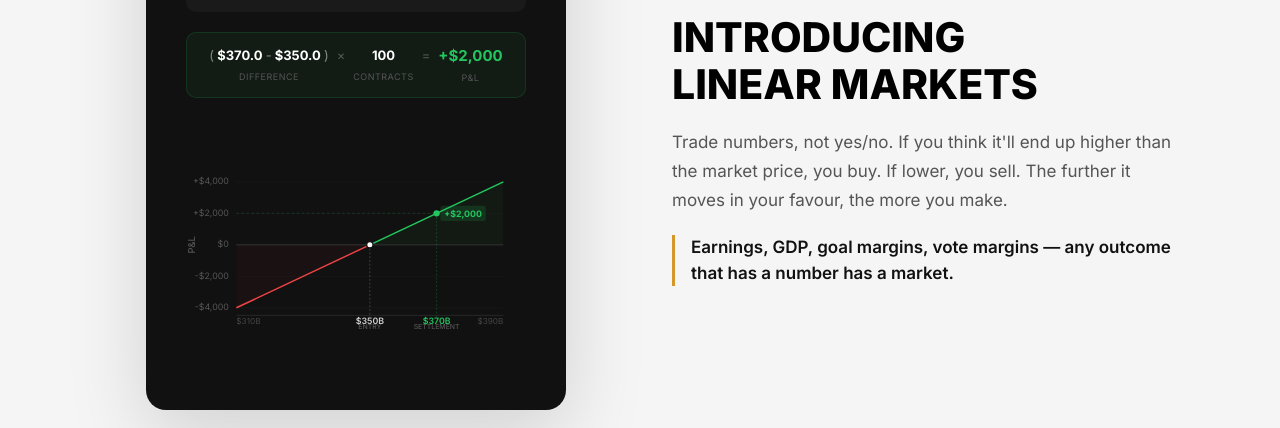
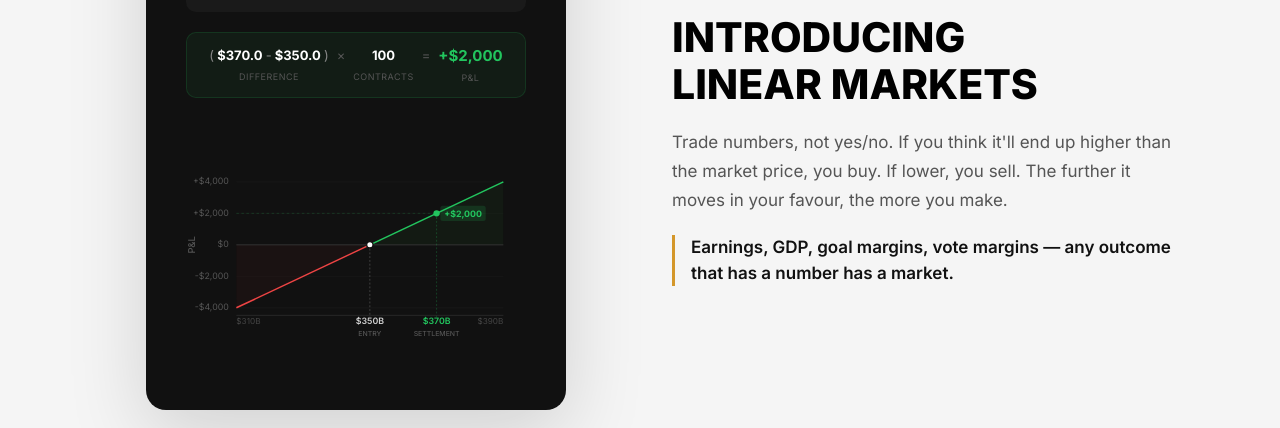
Before and after one commit to tapascodespace/NextBigThing, a Next.js app: page / in a window 1280 px wide. Shown: the part 1969-2397 px from the top of the page. Built offline with nearby package versions, Linux system fonts and the light colour scheme.

Commit message:
Move ENTRY and SETTLEMENT labels down to prevent overlap

```diff
--- a/app/page.tsx
+++ b/app/page.tsx
@@ -311,8 +311,8 @@ function LinearPayoffChart() {
           <text x={504} y={250} fill="#444" fontSize={13} fontFamily={sans} textAnchor="end">$390B</text>
 
           {/* X-axis subtitle labels */}
-          <text x={292} y={258} fill="#555" fontSize={11} fontFamily={sans} fontWeight={500} textAnchor="middle">ENTRY</text>
-          <text x={398} y={258} fill="#555" fontSize={11} fontFamily={sans} fontWeight={500} textAnchor="middle">SETTLEMENT</text>
+          <text x={292} y={270} fill="#555" fontSize={11} fontFamily={sans} fontWeight={500} textAnchor="middle">ENTRY</text>
+          <text x={398} y={270} fill="#555" fontSize={11} fontFamily={sans} fontWeight={500} textAnchor="middle">SETTLEMENT</text>
         </svg>
       </div>
     </div>
```
